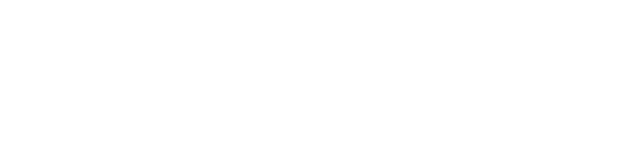
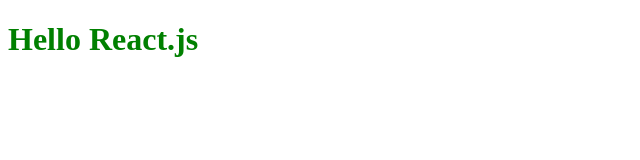
Before and after one commit to fccourses/fe_react_intro, a plain HTML site: page index.html in a window 1280 px wide. Shown: the whole page, without its empty margins (0-640 px from the left). Drawn offline with nearby package versions, Linux system fonts and the light colour scheme.

Commit message:
Add react render example

```diff
--- a/index.html
+++ b/index.html
@@ -5,6 +5,12 @@
     <meta http-equiv="X-UA-Compatible" content="IE=edge" />
     <meta name="viewport" content="width=device-width, initial-scale=1.0" />
     <title>Document</title>
+
+    <style>
+      .heading {
+        color: green;
+      }
+    </style>
 
     <script
       crossorigin
--- a/index.js
+++ b/index.js
@@ -1 +1,12 @@
-'use strict';
+/*
+React;
+ReactDOM;
+ */
+
+const reactElement = React.createElement(
+  'h1',
+  { title: 'Hello react', className: 'heading' },
+  'Hello React.js'
+);
+
+ReactDOM.render(reactElement, document.getElementById('root'));
```
